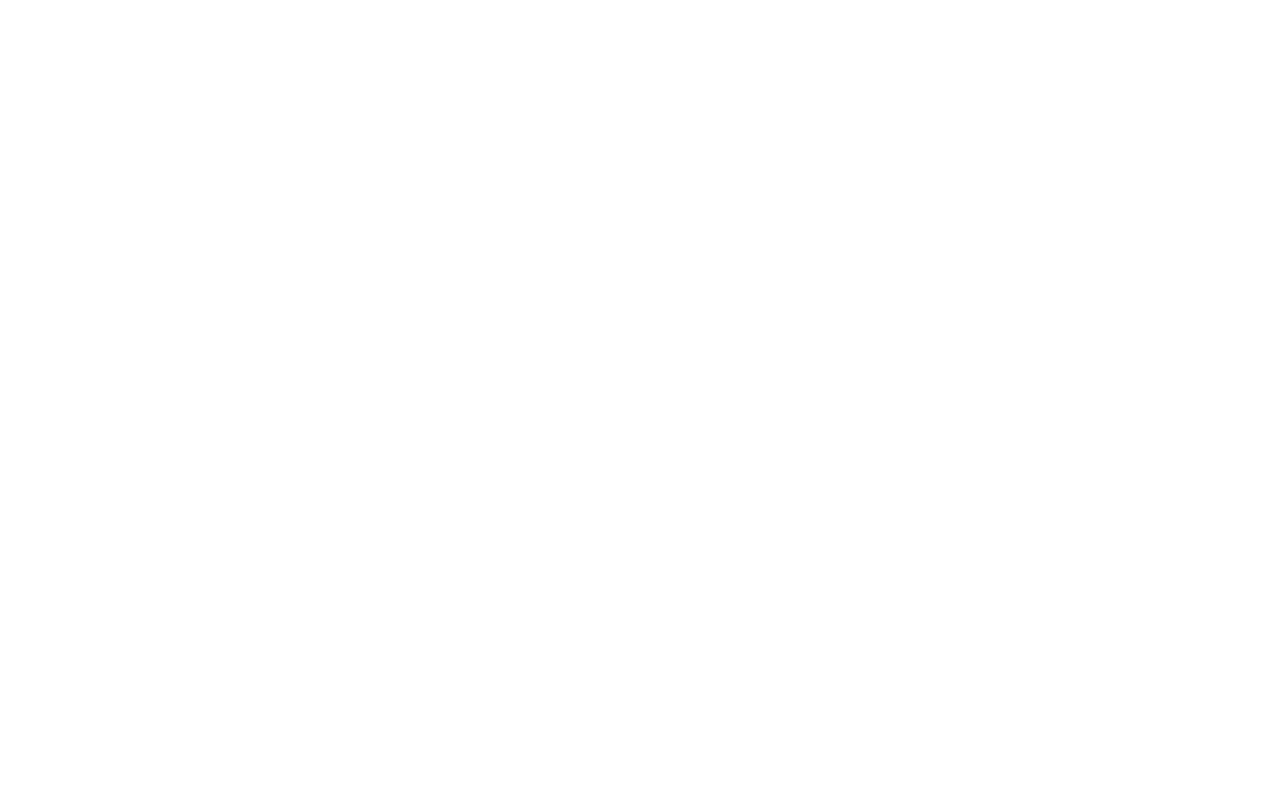
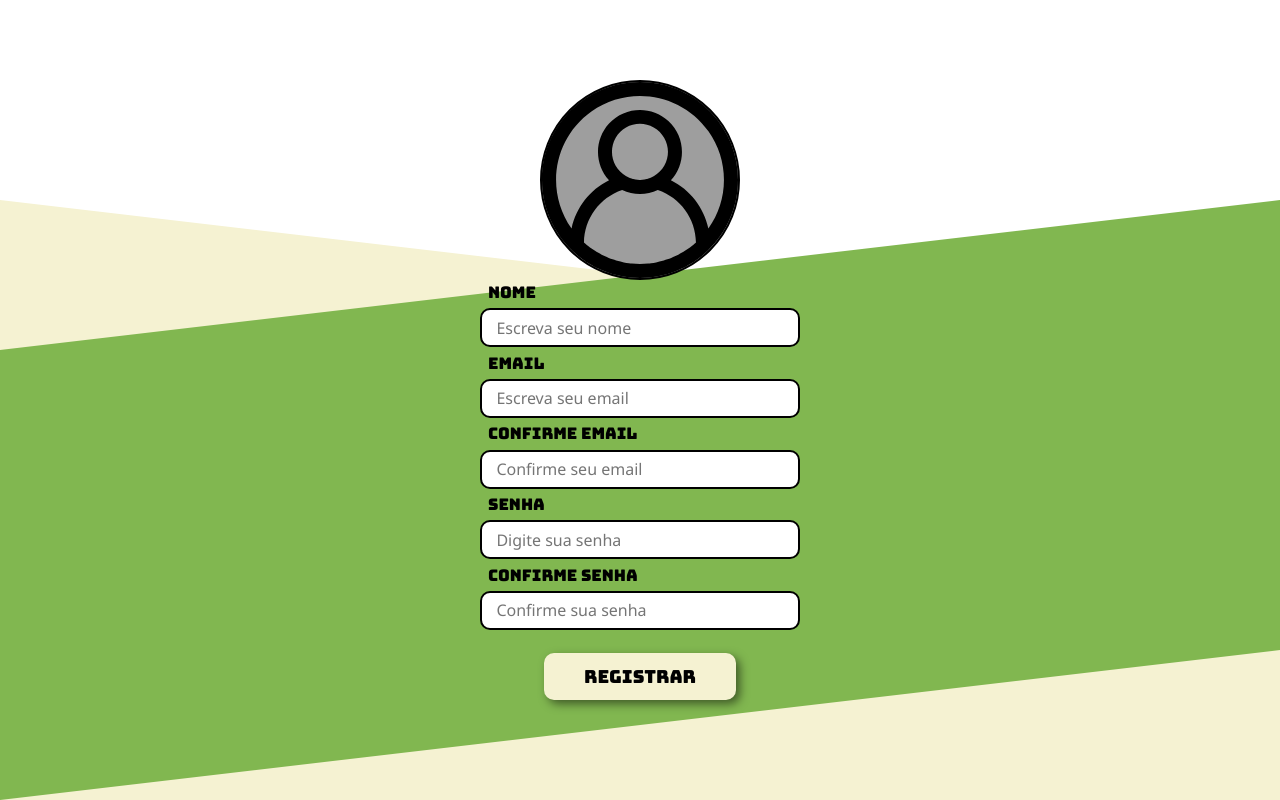
Before and after one commit to juniopereirab/OrcList, a React (Create React App) app in the folder frontend/: page /register in a window 1280 px wide. Built offline with nearby package versions, Linux system fonts and the light colour scheme; grey boxes are pictures that could not be loaded.

Commit message:
Finishing register page

```diff
--- a/frontend/src/components/LoginButton.tsx
+++ b/frontend/src/components/LoginButton.tsx
@@ -17,6 +17,7 @@
     &:hover {
         box-shadow: 1px 1px 5px rgba(0,0,0,.2);
         transition-duration: .2s;
+        transform: scale(0.95);
     }
     &:active {
         box-shadow: 1px 1px 5px rgba(0,0,0,.2);
--- /dev/null
+++ b/frontend/src/pages/Register.tsx
@@ -0,0 +1,91 @@
+import React, {useState, useMemo} from 'react';
+import LoginInput from '../components/LoginInput';
+import LoginButton from '../components/LoginButton';
+import LoginBackground from '../components/LoginBackground';
+import '../styles/Register.css';
+import userPic from '../assets/user.svg';
+
+const Register: React.FC = () => {
+    const [image, setImage] = useState<any>();
+    const [name, setName] = useState<string>('');
+    const [email, setEmail] = useState<string>('');
+    const [confirmEmail, setConfirmEmail] = useState<string>('');
+    const [password, setPassword] = useState<string>('');
+    const [confirmPassword, setConfirmPassword] = useState<string>('');
+
+    const preview = useMemo(() => {
+        return image ? URL.createObjectURL(image) : null;
+    }, [image]);
+
+    const handleRegister = async (e: any) => {
+        e.preventDefault();
+
+        if(email !== confirmEmail){
+            alert('Os emails sao diferentes');
+        }
+        if(password !== confirmPassword) {
+            alert('As senhas sao diferentes');
+        }
+
+        if(email === confirmEmail && password === confirmPassword) {
+            const data = new FormData();
+            data.append('image', image);
+            data.append('name', name);
+            data.append('email', email);
+            data.append('password', password);
+
+            console.log(data);
+        }
+    }
+
+    return (
+        <div className="App">
+            <div className="registerForm">
+                <label
+                    id="photo"
+                    style={{backgroundImage: `url(${preview})`}}
+                >
+                    <input type="file" id="imagePicker" onChange={(e) => setImage(e.target.files![0])}/>
+                    <img src={userPic} alt="Select img" className={image ? 'has-image' : ''} />
+                </label>
+                <label id="inputLabel">NOME</label>
+                <LoginInput
+                    placeholder="Escreva seu nome"
+                    value={name}
+                    onChange={(e) => setName(e.target.value)}
+                />
+                <label id="inputLabel">EMAIL</label>
+                <LoginInput
+                    placeholder="Escreva seu email"
+                    value={email}
+                    onChange={(e) => setEmail(e.target.value)}
+                />
+                <label id="inputLabel">CONFIRME EMAIL</label>
+                <LoginInput
+                    placeholder="Confirme seu email"
+                    value={confirmEmail}
+                    onChange={(e) => setConfirmEmail(e.target.value)}
+                />
+                <label id="inputLabel">SENHA</label>
+                <LoginInput
+                    placeholder="Digite sua senha"
+                    type="password"
+                    value={password}
+                    onChange={(e) => setPassword(e.target.value)}
+                />
+                <label id="inputLabel">CONFIRME SENHA</label>
+                <LoginInput
+                    placeholder="Confirme sua senha"
+                    type="password"
+                    value={confirmPassword}
+                    onChange={(e) => setConfirmPassword(e.target.value)}
+                />
+                <LoginButton onClick={(e) => handleRegister(e)}>Registrar</LoginButton>
+            </div>
+            <LoginBackground isGreen={false}/>
+            <LoginBackground isGreen/>
+        </div>
+    );
+}
+
+export default Register;
--- a/frontend/src/routes.tsx
+++ b/frontend/src/routes.tsx
@@ -2,12 +2,14 @@
 
 import Login from './pages/Login';
 import Main from './pages/Main';
+import Register from './pages/Register';
 
 const Routes = () => {
     return (
         <Switch>
             <Route path="/" exact component={Main}/>
             <Route path="/login" component={Login}/>
+            <Route path="/register" component={Register}/>
         </Switch>
     );
 }
--- /dev/null
+++ b/frontend/src/styles/Register.css
@@ -0,0 +1,35 @@
+.registerForm {
+    display: flex;
+    flex-direction: column;
+    align-items: center;
+    height: 80vh;
+}
+
+label#photo {
+    display: block;
+    width: 200px;
+    height: 200px;
+    background: #81B750;
+    background-size: cover;
+    cursor: pointer;
+    border-radius: 50%;
+
+    display: flex;
+    justify-content: center;
+    border: 2px solid black;
+}
+
+label#photo input#imagePicker {
+    display: none;
+}
+
+label#photo img.has-image {
+    display: none;
+}
+
+@media (max-width: 1000px) {
+    label#photo{
+        width: 150px;
+        height: 170px;
+    }
+}
```
Also changed, not shown: 1 other file (tests, documents, lock files or other folders).
